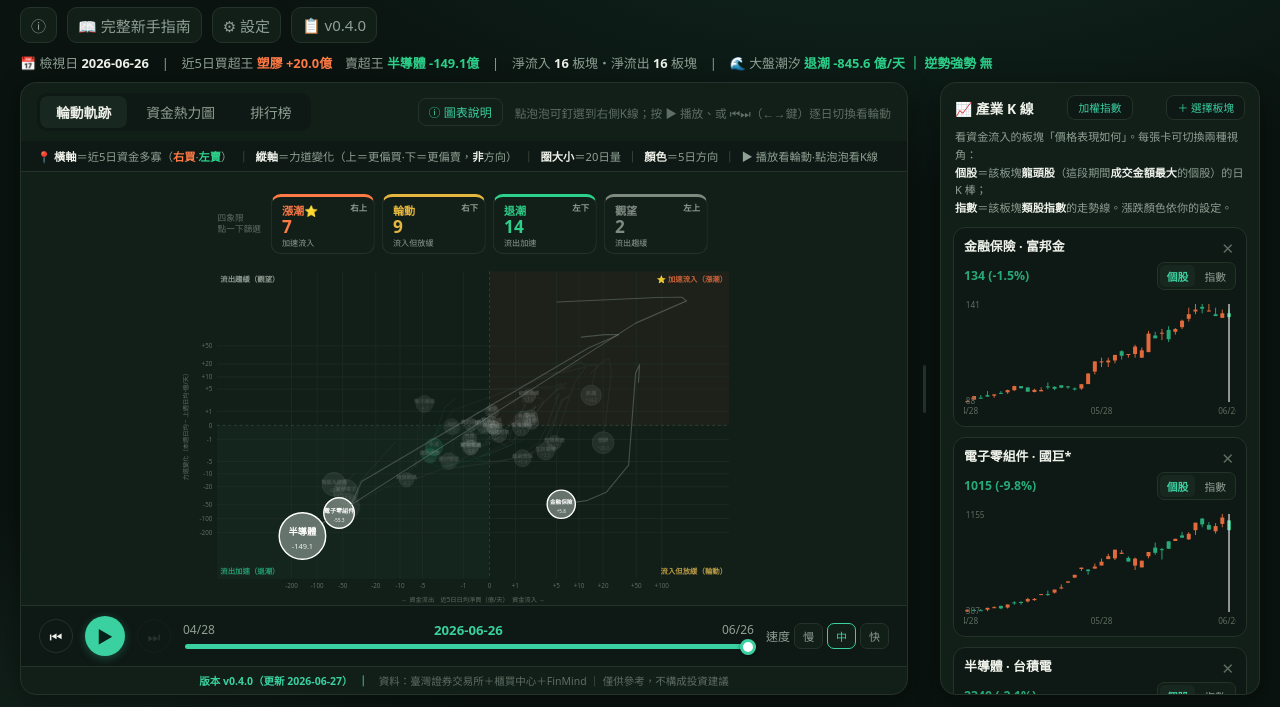
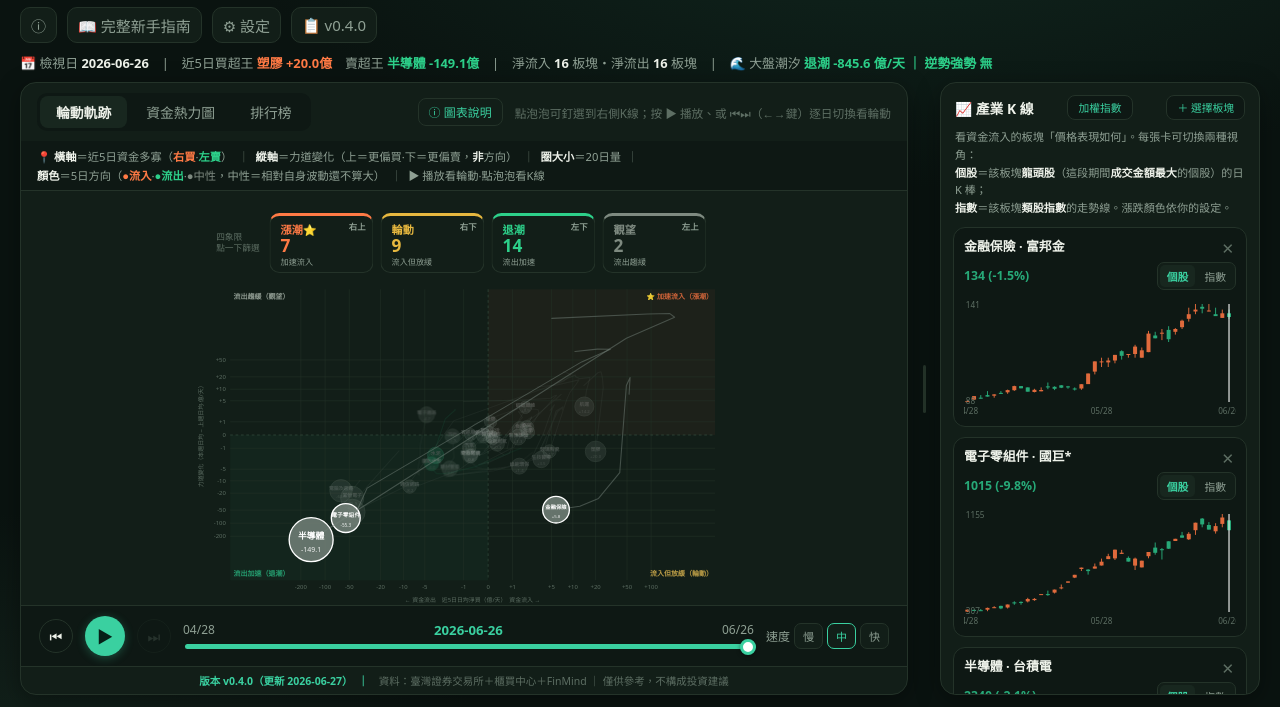
Before and after one commit to bluexinfu/cap-rotation, a plain HTML site: page index.html in a window 1280 px wide. Shown: the part 93-800 px from the top of the page. Drawn offline with Linux system fonts and the light colour scheme.

Commit message:
feat: 導引列補上泡泡顏色對照(●流入/●流出/●中性)，與金色逆勢強勢說明對稱

```diff
--- a/index.html
+++ b/index.html
@@ -361,7 +361,7 @@ table.rank{width:100%;border-collapse:collapse;font-size:.88em}
         <span>📍 <b>橫軸</b>＝近5日資金多寡（<span class="pos">右買</span>·<span class="neg">左賣</span>）</span><span class="sep">｜</span>
         <span><b>縱軸</b>＝力道變化（上＝更偏買·下＝更偏賣，<b>非</b>方向）</span><span class="sep">｜</span>
         <span><b>圈大小</b>＝20日量</span><span class="sep">｜</span>
-        <span><b>顏色</b>＝5日方向</span><span class="sep">｜</span>
+        <span><b>顏色</b>＝5日方向（<span class="pos">●流入</span>·<span class="neg">●流出</span>·<span style="color:var(--grey)">●中性</span>，中性＝相對自身波動還不算大）</span><span class="sep">｜</span>
         <span>▶ 播放看輪動·點泡泡看K線</span>
       </div>
       <div class="qmap" id="qmap"></div>
```
Also changed, not shown: 1 other file.
